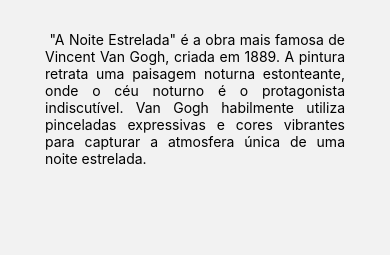
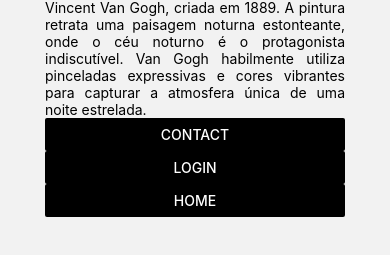
Before and after one commit to jesussalvaeliberta2023/RotasApp, a React Native app: screen /About in a window 390 px wide. Shown: the part 505-760 px from the top of the page. Built offline with nearby package versions, Linux system fonts and the light colour scheme.

Commit message:
Botoes em tudo

```diff
--- a/src/pages/About.js
+++ b/src/pages/About.js
@@ -1,5 +1,5 @@
 //Importação padrão
-import { View, Text, Image } from "react-native";
+import { View, Text, Image, Button } from "react-native";
 //Importação do Style
 import { styles } from "../styles/styleSheet";
 //Importações React Navigation
@@ -33,6 +33,9 @@
                 protagonista indiscutível. Van Gogh habilmente utiliza pinceladas expressivas e cores
                 vibrantes para capturar a atmosfera única de uma noite estrelada.
               </Text>
+              <Button title="Contact" onPress={() => navigation.navigate("Contact")} color= 'black' />
+              <Button title="Login" onPress={() => navigation.navigate("Login")} color= 'black' />
+              <Button title="Home" onPress={() => navigation.navigate("Home")} color= 'black' />
             </View>
 
         </View>
--- a/src/pages/Contact.js
+++ b/src/pages/Contact.js
@@ -42,6 +42,9 @@
         {/* Botão para executar uma função */}
         <Button title="Enviar" color="black" onPress={pressButton} />
 
+        <Button title="About" onPress={() => navigation.navigate("About")} color= 'black' />
+        <Button title="Login" onPress={() => navigation.navigate("Login")} color= 'black' />
+        <Button title="Home" onPress={() => navigation.navigate("Home")} color= 'black' />
       </View>
     </View>
 
--- a/src/pages/Login.js
+++ b/src/pages/Login.js
@@ -20,6 +20,9 @@
     <View style={styles.container}>
       {/* Chamando a tela de Login */}
       <LoginBack />
+      <Button title="About" onPress={() => navigation.navigate("About")} color= 'black' />
+      <Button title="Contact" onPress={() => navigation.navigate("Contact")} color= 'black' />
+      <Button title="Home" onPress={() => navigation.navigate("Home")} color= 'black' />
     </View>
 
   );
```
